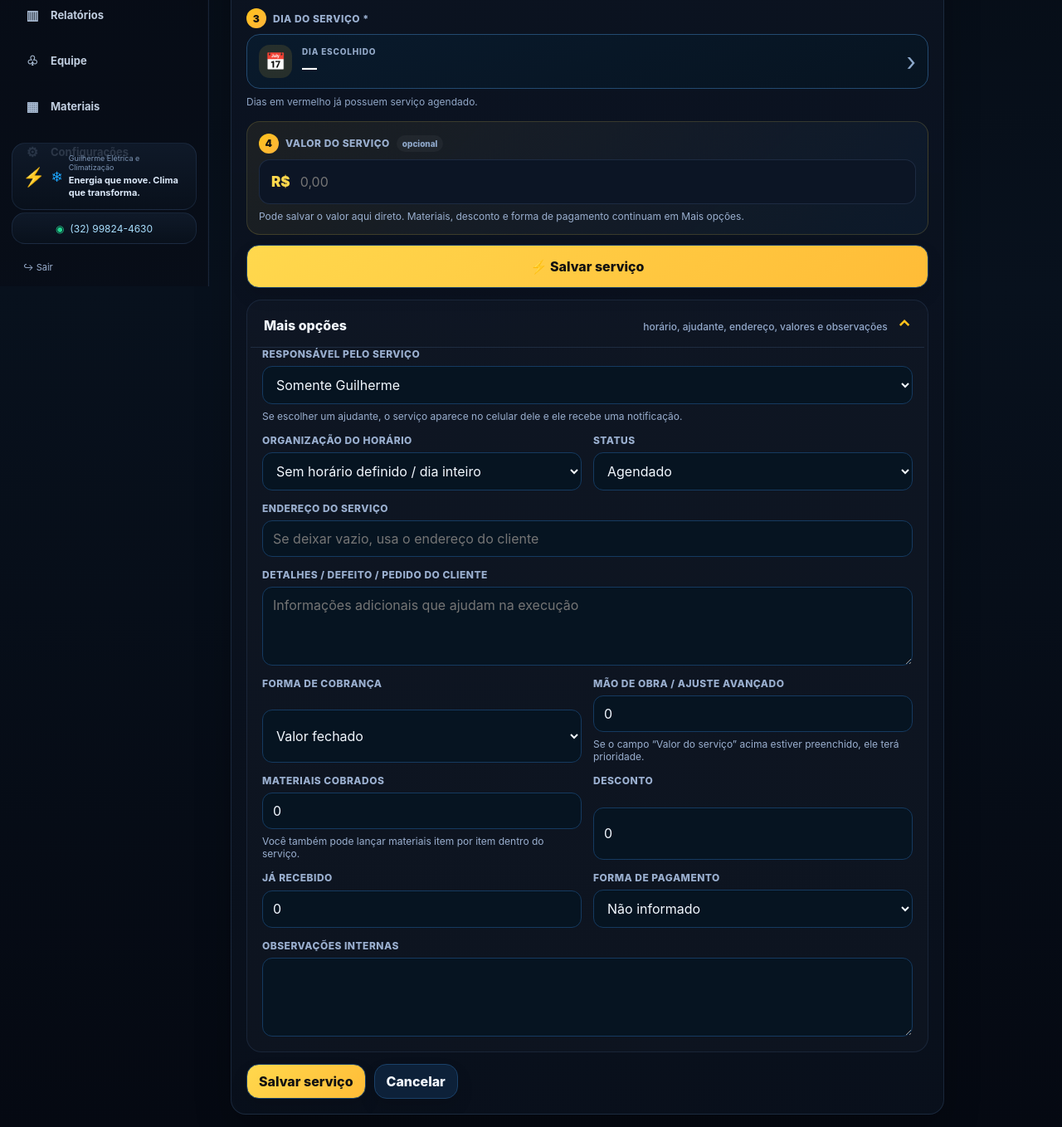
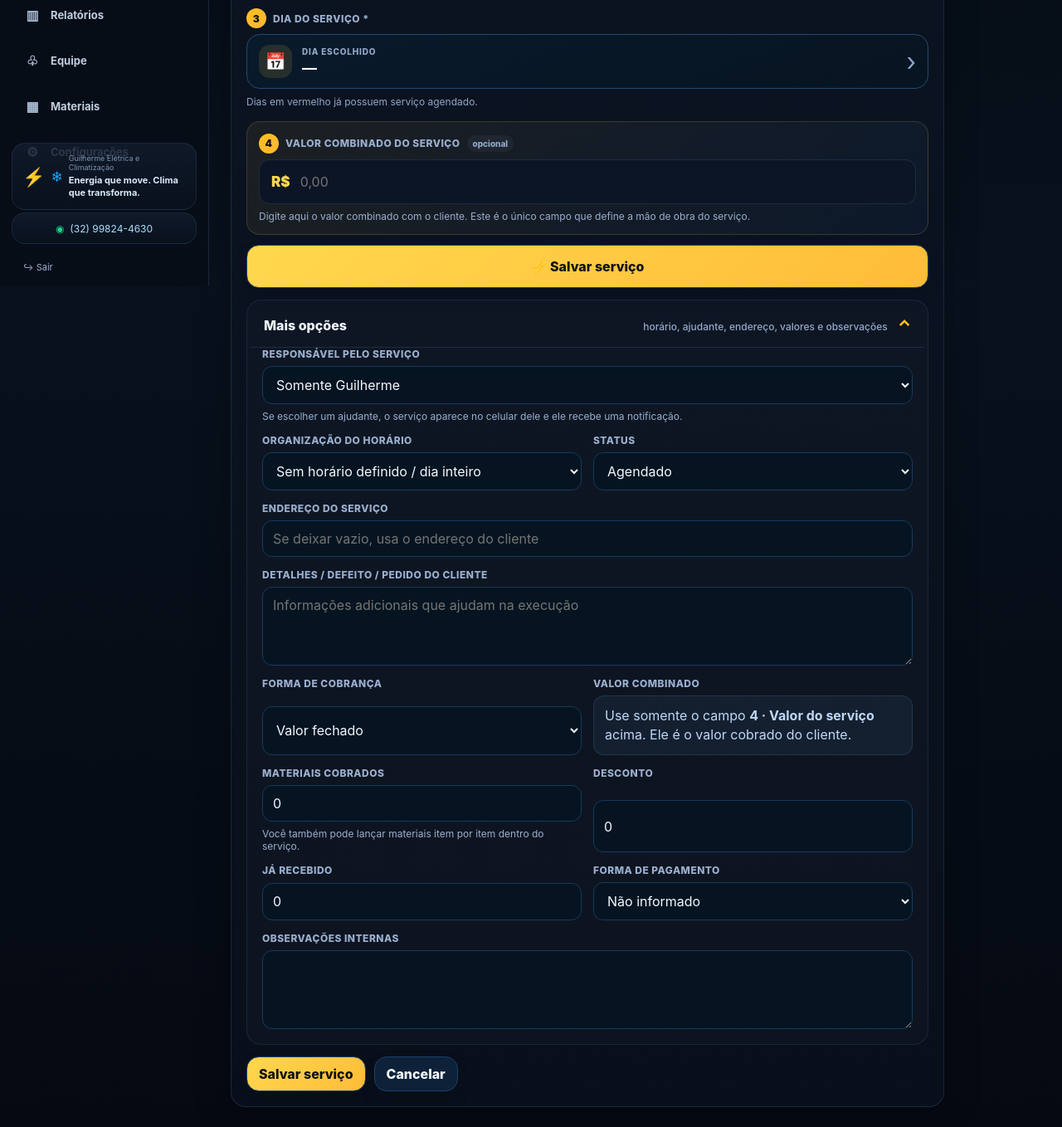
Before and after one commit to sketchJayJay/Guilherme-ELETRICISTA-APP, a Flask app: template templates/service_form.html in a window 1280 px wide, after a click that opens the changed part. Shown: the part 455-1813 px from the top of the page at 83% size. After the commit the page ends 1789 px from the top, so only its background shows below. Run offline with Flask 3, Linux system fonts and the light colour scheme; the template is opened without the code that fills it: values that come from a table or form of the project are taken from there, others are empty; data comes from the database, SQL or seed files in the repository.

Commit message:
Add files via upload

```diff
--- a/app.py
+++ b/app.py
@@ -403,6 +403,27 @@ def decimal_or_zero(v):
         return Decimal(v)
     except InvalidOperation:
         return Decimal("0")
+
+
+def service_value_from_form(form):
+    """Read the agreed service value without one duplicated field zeroing the other."""
+    raw_main = (form.get("service_value") or "").strip()
+    raw_legacy = (form.get("labor_value") or "").strip()
+    main_value = decimal_or_zero(raw_main) if raw_main else Decimal("0")
+    legacy_value = decimal_or_zero(raw_legacy) if raw_legacy else Decimal("0")
+
+    # The newer, visible field is the main source. For older cached forms that
+    # still send both inputs, keep a non-zero legacy value instead of silently
+    # replacing it with a default 0,00 from the top field.
+    if raw_main and main_value != 0:
+        return main_value
+    if raw_legacy and legacy_value != 0:
+        return legacy_value
+    if raw_main:
+        return main_value
+    if raw_legacy:
+        return legacy_value
+    return Decimal("0")
 
 
 def parse_date(v, default=None):
@@ -1239,7 +1260,7 @@ def service_new():
             status=request.form.get("status", "scheduled"),
             charge_type=request.form.get("charge_type", "fixed"),
             hourly_rate=decimal_or_zero(request.form.get("hourly_rate")),
-            labor_value=decimal_or_zero(request.form.get("service_value") or request.form.get("labor_value")),
+            labor_value=service_value_from_form(request.form),
             material_value=decimal_or_zero(request.form.get("material_value")),
             discount=decimal_or_zero(request.form.get("discount")),
             amount_paid=decimal_or_zero(request.form.get("amount_paid")),
@@ -1365,7 +1386,7 @@ def service_edit(service_id):
         service.status = request.form.get("status", service.status)
         service.charge_type = request.form.get("charge_type", service.charge_type)
         service.hourly_rate = decimal_or_zero(request.form.get("hourly_rate"))
-        service.labor_value = decimal_or_zero(request.form.get("service_value") or request.form.get("labor_value"))
+        service.labor_value = service_value_from_form(request.form)
         service.material_value = decimal_or_zero(request.form.get("material_value"))
         service.discount = decimal_or_zero(request.form.get("discount"))
         service.amount_paid = decimal_or_zero(request.form.get("amount_paid"))
--- a/static/style.css
+++ b/static/style.css
@@ -861,3 +861,13 @@ body.v6-luxe{
   .service-calendar-weekdays,.service-calendar-grid{gap:5px}
   .service-date-trigger{min-height:64px}
 }
+
+/* Agreed service value: one source of truth + clearer cues */
+.service-value-reminder-box{padding:12px 13px;border-radius:13px;background:rgba(97,181,255,.07);border:1px solid rgba(97,181,255,.16);color:#bfd7f5;line-height:1.45}
+.quick-value-inline{scroll-margin-top:90px}
+.agenda-value{display:block!important;margin-top:7px!important;font-weight:800;color:#80e4b4!important}
+.agenda-value.missing{color:#ffb0b0!important}
+@media(max-width:760px){
+  .service-value-reminder-box{font-size:13px}
+  .quick-value-copy small{font-size:11px;letter-spacing:.05em}
+}
--- a/templates/agenda.html
+++ b/templates/agenda.html
@@ -33,6 +33,6 @@
 <div class="card"><div class="card-head"><h2>{{ base|datebr }}</h2></div><div class="card-body"><div class="list">{% for s in services %}<div class="service-row"><div><div class="row-title">{{ s.title }}</div><div class="row-sub">{{ s.client.name }} · {% if s.all_day %}Sem horário definido{% else %}{{ s.service_time|timebr }}{% endif %}</div></div><div><span class="badge {{ s.status }}">{{ status_labels[s.status] }}</span> <a class="btn sm" href="{{ url_for('service_detail', service_id=s.id) }}">Abrir</a></div></div>{% else %}<div class="empty">Dia livre.</div>{% endfor %}</div></div></div>
 {% else %}
 <div class="card agenda-window-head" style="margin-bottom:12px"><div class="card-body" style="padding:12px 14px"><strong>Próximos 7 dias</strong><div class="muted" style="font-size:12px;margin-top:3px">De {{ start|datebr }} até {{ (end - timedelta(days=1))|datebr }}. Serviços futuros aparecem aqui automaticamente.</div></div></div>
-<div class="agenda-days">{% for i in range(7) %}{% set d=start + timedelta(days=i) %}<div class="agenda-day {% if d==today %}today{% endif %}"><div class="agenda-date">{{ ['SEG','TER','QUA','QUI','SEX','SÁB','DOM'][d.weekday()] }} · {{ d.strftime('%d/%m') }}{% if d==today %} · HOJE{% endif %}</div>{% for s in grouped.get(d,[]) %}<a class="agenda-item" href="{{ url_for('service_detail', service_id=s.id) }}"><strong>{% if not s.all_day %}{{ s.service_time|timebr }} · {% endif %}{{ s.title }}</strong><small>{{ s.client.name }} · <span class="agenda-inline-status {{ s.status }}">{{ status_labels[s.status] }}</span></small></a>{% else %}<div class="muted" style="font-size:11px">Sem serviços</div>{% endfor %}<a class="btn sm ghost" style="margin-top:8px;width:100%" href="{{ url_for('service_new', date=d.isoformat()) }}">+ adicionar</a></div>{% endfor %}</div>
+<div class="agenda-days">{% for i in range(7) %}{% set d=start + timedelta(days=i) %}<div class="agenda-day {% if d==today %}today{% endif %}"><div class="agenda-date">{{ ['SEG','TER','QUA','QUI','SEX','SÁB','DOM'][d.weekday()] }} · {{ d.strftime('%d/%m') }}{% if d==today %} · HOJE{% endif %}</div>{% for s in grouped.get(d,[]) %}<a class="agenda-item" href="{{ url_for('service_detail', service_id=s.id) }}"><strong>{% if not s.all_day %}{{ s.service_time|timebr }} · {% endif %}{{ s.title }}</strong><small>{{ s.client.name }} · <span class="agenda-inline-status {{ s.status }}">{{ status_labels[s.status] }}</span></small><small class="agenda-value {% if not s.total_value %}missing{% endif %}">{% if s.total_value %}Valor: {{ s.total_value|money }}{% else %}⚠ Valor ainda não informado{% endif %}</small></a>{% else %}<div class="muted" style="font-size:11px">Sem serviços</div>{% endfor %}<a class="btn sm ghost" style="margin-top:8px;width:100%" href="{{ url_for('service_new', date=d.isoformat()) }}">+ adicionar</a></div>{% endfor %}</div>
 {% endif %}
 {% endblock %}
--- a/templates/service_detail.html
+++ b/templates/service_detail.html
@@ -14,10 +14,10 @@
       <div><small>Recebido</small><strong>{{ service.amount_paid|money }}</strong></div>
       <div><small>Lucro estimado</small><strong class="{{ 'profit-positive' if profit>=0 else 'profit-negative' }}">{{ profit|money }}</strong></div>
     </div>
-    <form method="post" action="{{ url_for('service_value_update', service_id=service.id) }}" class="quick-value-inline no-print">
+    <form id="valor-servico" method="post" action="{{ url_for('service_value_update', service_id=service.id) }}" class="quick-value-inline no-print">
       <div class="quick-value-copy">
-        <small>VALOR DO SERVIÇO</small>
-        <span>Digite e salve direto aqui, sem precisar entrar em Editar.</span>
+        <small>VALOR COMBINADO COM O CLIENTE</small>
+        <span>Digite o valor fechado combinado e toque em Salvar valor. Ele não será substituído pelo cronômetro.</span>
       </div>
       <div class="quick-value-control">
         <span class="quick-value-prefix">R$</span>
--- a/templates/service_form.html
+++ b/templates/service_form.html
@@ -60,9 +60,9 @@
     </div>
 
     <div class="field full quick-step quick-value-step">
-      <label><span class="step-dot">4</span> Valor do serviço <span class="optional-tag">opcional</span></label>
+      <label><span class="step-dot">4</span> Valor combinado do serviço <span class="optional-tag">opcional</span></label>
       <div class="money-input-wrap"><span>R$</span><input class="input input-lg" name="service_value" inputmode="decimal" placeholder="0,00" value="{{ service.labor_value if service else '' }}"></div>
-      <div class="help">Pode salvar o valor aqui direto. Materiais, desconto e forma de pagamento continuam em Mais opções.</div>
+      <div class="help">Digite aqui o valor combinado com o cliente. Este é o único campo que define a mão de obra do serviço.</div>
     </div>
 
     <div class="field full quick-save-row">
@@ -130,10 +130,9 @@
             <label>Valor por hora</label>
             <input class="input" name="hourly_rate" inputmode="decimal" value="{{ service.hourly_rate if service else app_settings.hourly_rate }}">
           </div>
-          <div class="field fixed">
-            <label>Mão de obra / ajuste avançado</label>
-            <input class="input" name="labor_value" inputmode="decimal" value="{{ service.labor_value if service else '0' }}">
-            <div class="help">Se o campo “Valor do serviço” acima estiver preenchido, ele terá prioridade.</div>
+          <div class="field fixed service-value-reminder">
+            <label>Valor combinado</label>
+            <div class="service-value-reminder-box">Use somente o campo <strong>4 · Valor do serviço</strong> acima. Ele é o valor cobrado do cliente.</div>
           </div>
           <div class="field">
             <label>Materiais cobrados</label>
```
Also changed, not shown: MELHORIAS_15-09-2026_VALOR_COMBINADO_FIX.md (added, +5 -0 lines).
